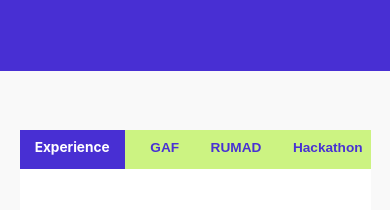
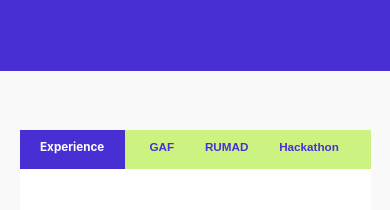
Before and after one commit to 54JIN/personal-website, a React (Create React App) app: page / in a window 390 px wide. Shown: the part 1840-2050 px from the top of the page. Built offline with nearby package versions, Linux system fonts and the light colour scheme.

Commit message:
Font size issue test

```diff
--- a/src/Experience.css
+++ b/src/Experience.css
@@ -102,10 +102,10 @@
     color: #FFFFFF;
     margin-top: 0px;
     margin-bottom: 0px;
-    padding-top: 2.5vw;
+    padding-top: 2.7vw;
     padding-bottom: 1vw;
     text-align: center;
-    font-size: 3.5vw;
+    font-size: 3.0vw;
     width: 30%;
   }
 
@@ -118,7 +118,7 @@
 
   .Experience-Content-Tabs li {
     color: #4831D4;
-    margin-left: 5vw;
+    margin-left: 4.8vw;
   }
 
   .Experience-Content-Tabs button {
@@ -127,9 +127,9 @@
     border: none;
     cursor: pointer;
     color: #4831D4;
-    font-size: 3.5vw;
+    font-size: 3.0vw;
     font-weight: bold;
-    padding-top: 2.6vw;
+    padding-top: 2.8vw;
     padding-bottom: 1vw;
   }
 
```
